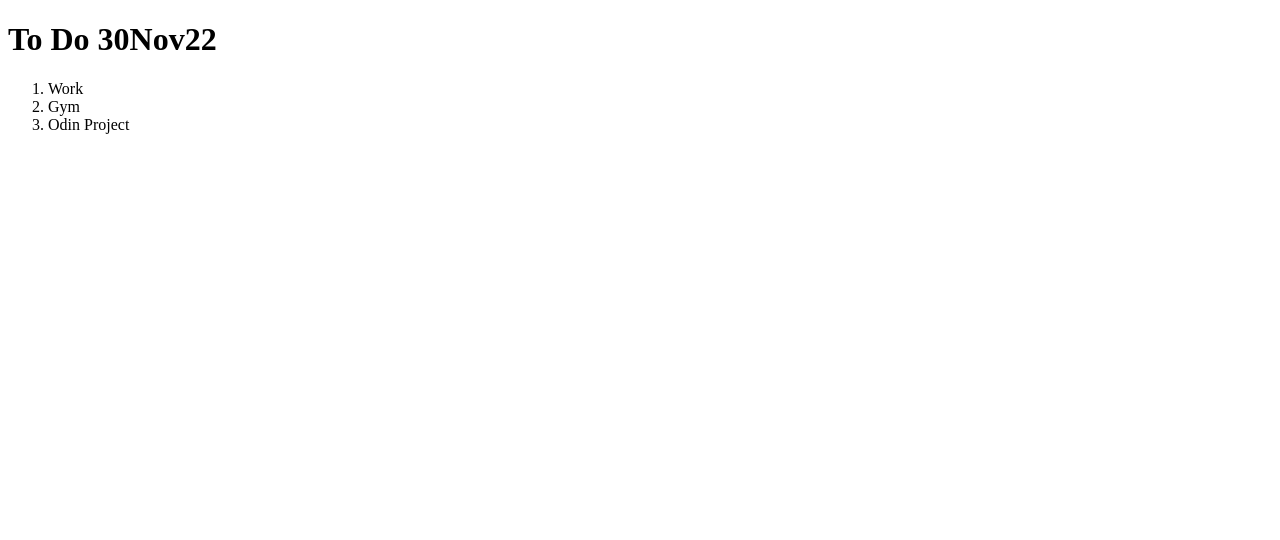
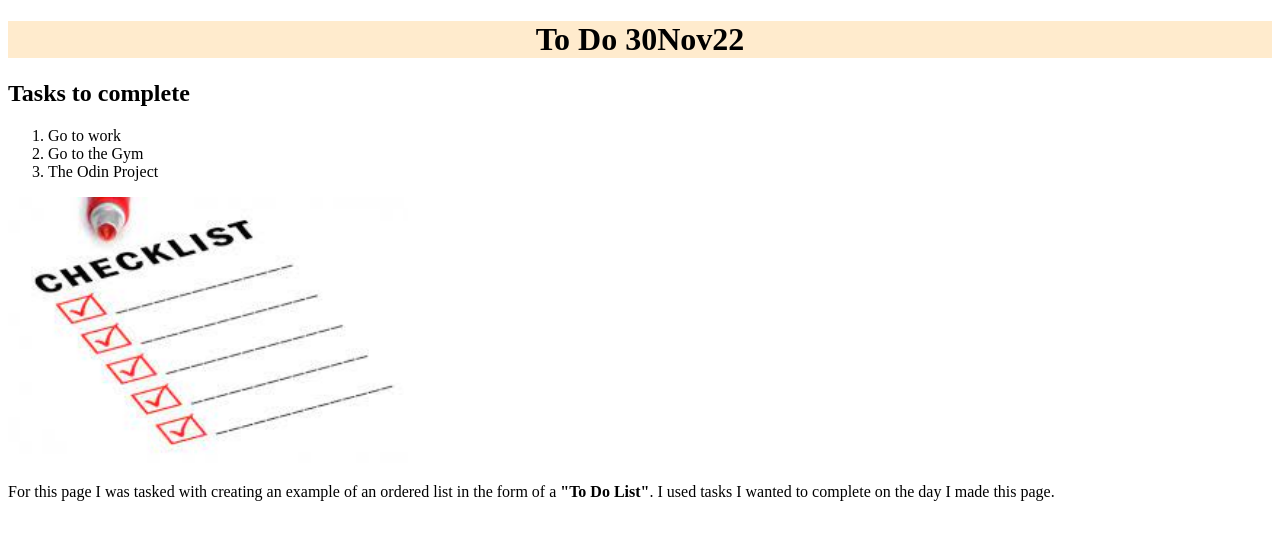
Before and after one commit to benpallett/bens_showcase, a plain HTML site: page pages/to_do.html in a window 1280 px wide. Drawn offline with Linux system fonts and the light colour scheme.

Commit message:
the to do page was updated to have some appropriate text, an image was added as well as a background colour to the page title

```diff
--- a/pages/to_do.html
+++ b/pages/to_do.html
@@ -6,13 +6,25 @@
     <title>To Do 30Nov22</title>
 </head>
 <body>
+
+    <link rel="stylesheet" href="../styles.css">
+
     <h1>To Do 30Nov22</h1>
-   <ol>
-        <li>Work</li>
-        <li>Gym</li>
-        <li>Odin Project</li>
-    </ol>
 
+    <p> <h2>Tasks to complete</h2>
+        <ol>
+            <li>Go to work</li>
+            <li>Go to the Gym</li>
+            <li>The Odin Project</li>
+        </ol>
+    </p>
+
+    <img id="list" src="../images/list.jpeg" alt="Checklsit with ticked off tasks">
+
+    <p>For this page I was tasked with creating an example of an ordered list
+        in the form of a <strong>"To Do List"</strong>. I used tasks I wanted to complete
+        on the day I made this page.
+    </p>
 
 </body>
 </html>
--- a/styles.css
+++ b/styles.css
@@ -1,6 +1,7 @@
 h1 {
     text-align: center;
     font-weight: 500px;
+    background-color: blanchedalmond;
 }
 
 #odin {
@@ -23,6 +24,7 @@ h3 {
     width: auto;
 }
 
-#location {
-    background-color: blanchedalmond;
+#list {
+    width: 400px;
+    height: auto;
 }
```
Also changed, not shown: images/list.jpeg (added).
